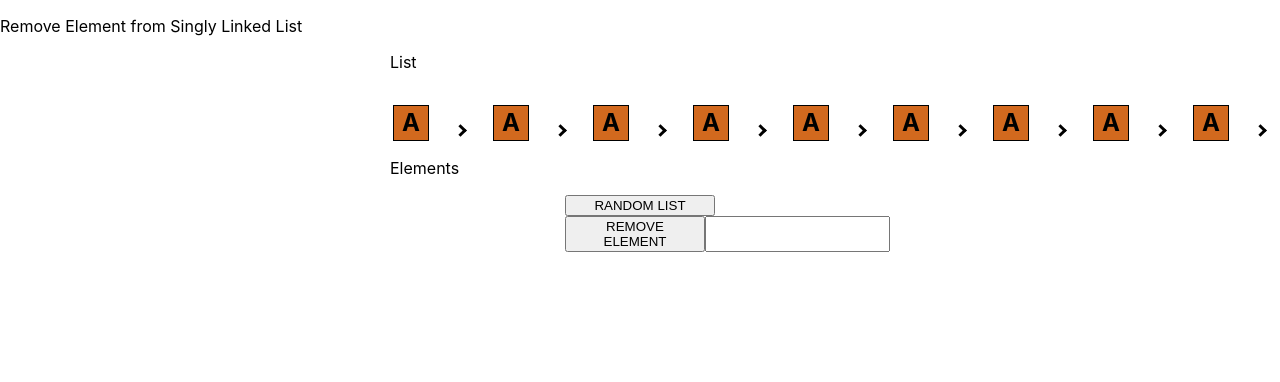
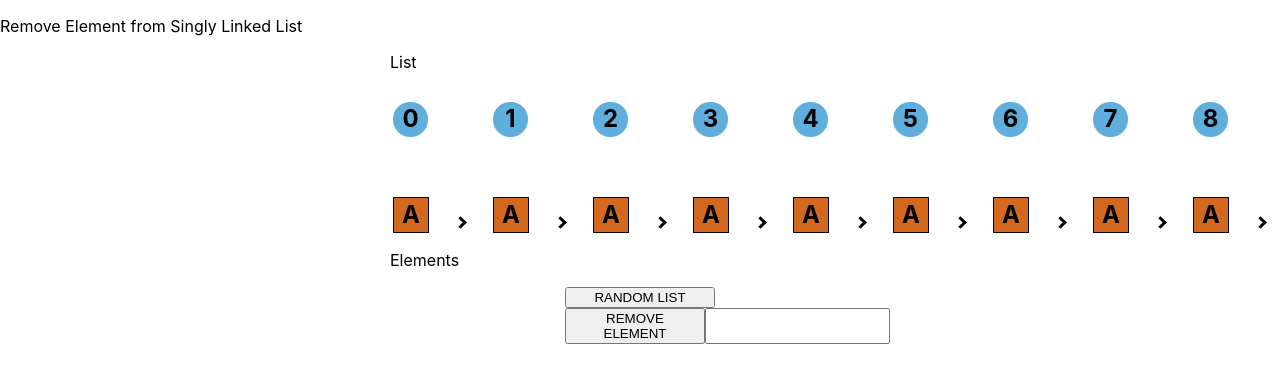
Before and after one commit to MatteoNunez22/algorithm-visualizer-group6, a React (Create React App) app: page /removeElementFromSinglyLinkedList in a window 1280 px wide. Shown: the top 382 px of the page. Built offline with nearby package versions, Linux system fonts and the light colour scheme.

Commit message:
Finished remove element animation

```diff
--- a/src/Components/RemoveElementFromSinglyLinkedList.jsx
+++ b/src/Components/RemoveElementFromSinglyLinkedList.jsx
@@ -17,11 +17,11 @@ function RemoveElementFromSinglyLinkedList()
         updateElements(-1); // Update the numbers displayed on the screen while not highlighting an element
     }
 
-    // Update the values of the array elements displayed on the screen and highlight an element
+    // Update the list elements and their values on the screen and highlight an element
     function updateElements(indexToHighlight)
     {
-        // Update innerHtml code
-        let innerHtml = ''; // The html code to return
+        // Update innerHtml code for the list elements
+        let innerHtml = ""; // The html code to use
 
         for (let i = 0; i < listLength; i++)
         {
@@ -38,11 +38,31 @@ function RemoveElementFromSinglyLinkedList()
         innerHtml += "<td><div id=\"element10\" class=\"square\">null</div></td>"
 
         document.getElementById("elementTable").innerHTML = innerHtml;
+
+        // Update innerHtml code for the list indexes
+        innerHtml = ""; // The html code to use
+
+        for (let i = 0; i < listLength; i++)
+        {
+            innerHtml += "<td><div class=\"elementIndex\">" + i + "</div></td>\n" + "<td><brIndex></brIndex></td>\n";
+        }
+
+        document.getElementById("indexesTable").innerHTML = innerHtml;
     }
 
     function removeElementAnimation()
     {
         let targetIndex = parseInt(document.getElementById("elementToRemove").value);
+
+        if (isNaN(targetIndex)) { // Return if not a number
+            return;
+        }
+
+        if (targetIndex > listLength)
+        {
+            targetIndex = listLength;
+        }
+
         removeElement(0, targetIndex);
     }
 
@@ -77,6 +97,31 @@ function RemoveElementFromSinglyLinkedList()
             <p>Remove Element from Singly Linked List</p>
             <div id="array">
                 <p>List</p>
+                <table id="indexesTable">
+                    <tr>
+                        <td><div class="elementIndex">0</div></td>
+                        <td><brIndex></brIndex></td>
+                        <td><div class="elementIndex">1</div></td>
+                        <td><brIndex></brIndex></td>
+                        <td><div class="elementIndex">2</div></td>
+                        <td><brIndex></brIndex></td>
+                        <td><div class="elementIndex">3</div></td>
+                        <td><brIndex></brIndex></td>
+                        <td><div class="elementIndex">4</div></td>
+                        <td><brIndex></brIndex></td>
+                        <td><div class="elementIndex">5</div></td>
+                        <td><brIndex></brIndex></td>
+                        <td><div class="elementIndex">6</div></td>
+                        <td><brIndex></brIndex></td>
+                        <td><div class="elementIndex">7</div></td>
+                        <td><brIndex></brIndex></td>
+                        <td><div class="elementIndex">8</div></td>
+                        <td><brIndex></brIndex></td>
+                        <td><div class="elementIndex">9</div></td>
+                    </tr>
+                </table>
+                <br></br>
+                <br></br>
                 <table id="elements">
                     <tr id="elementTable">
                         <td><div id="element0" class="square">A</div></td>
--- a/src/Style/RemoveElementFromSinglyLinkedList.css
+++ b/src/Style/RemoveElementFromSinglyLinkedList.css
@@ -106,4 +106,10 @@ button {
     display: flex;
     flex-direction: row;
     justify-content: center;
-  }
+}
+
+brIndex {
+    content:" ";
+    display: block;
+    margin: 0 23px;
+}
```
